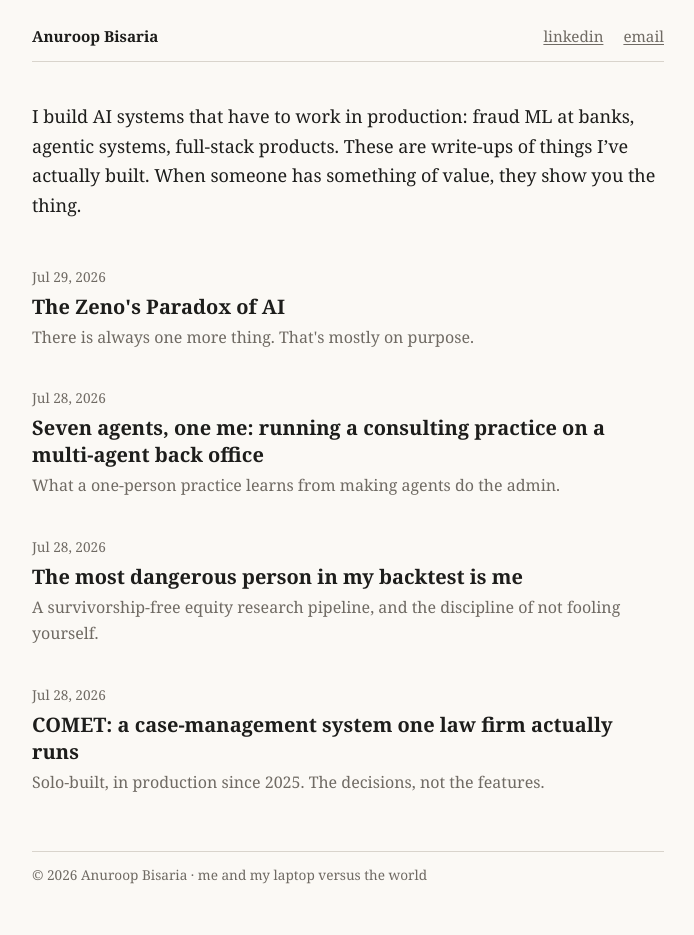
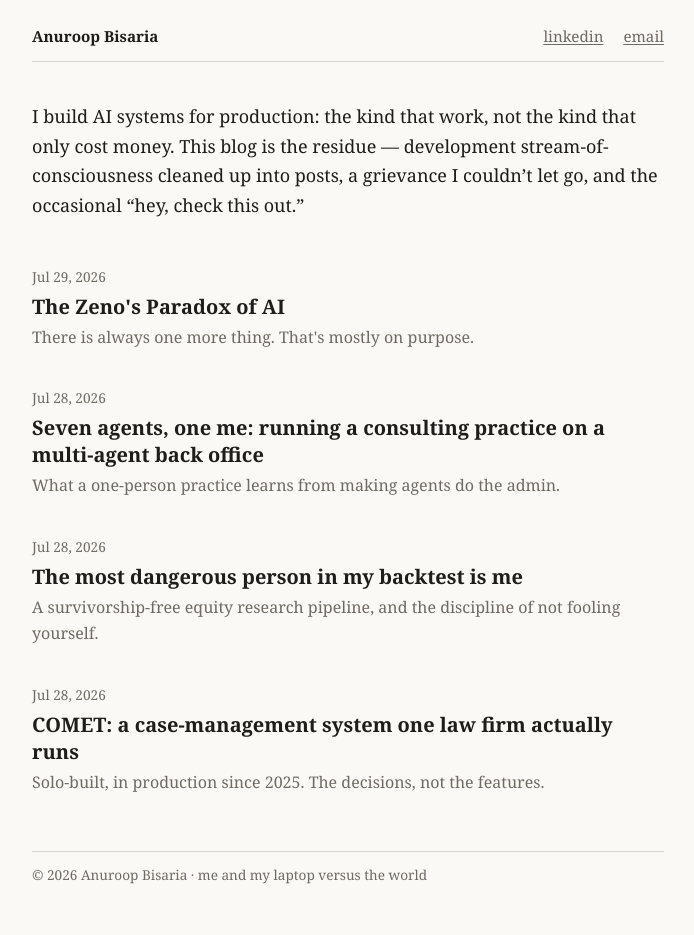
Before and after one commit to NegativeZone/negativezone.github.io, a Jekyll site: the page built from index.md, in a window 1280 px wide. Shown: the whole page, without its empty margins (292-986 px from the left). Built offline with Jekyll 4.4.1, drawn with Linux system fonts in a browser that asks for light colours.

Commit message:
Rewrite home blurb: method and what the blog is, not a resume line

```diff
--- a/index.md
+++ b/index.md
@@ -2,4 +2,4 @@
 layout: home
 ---
 
-I build AI systems that have to work in production: fraud ML at banks, agentic systems, full-stack products. These are write-ups of things I've actually built. When someone has something of value, they show you the thing.
+I build AI systems for production: the kind that work, not the kind that only cost money. This blog is the residue — development stream-of-consciousness cleaned up into posts, a grievance I couldn't let go, and the occasional "hey, check this out."
```
